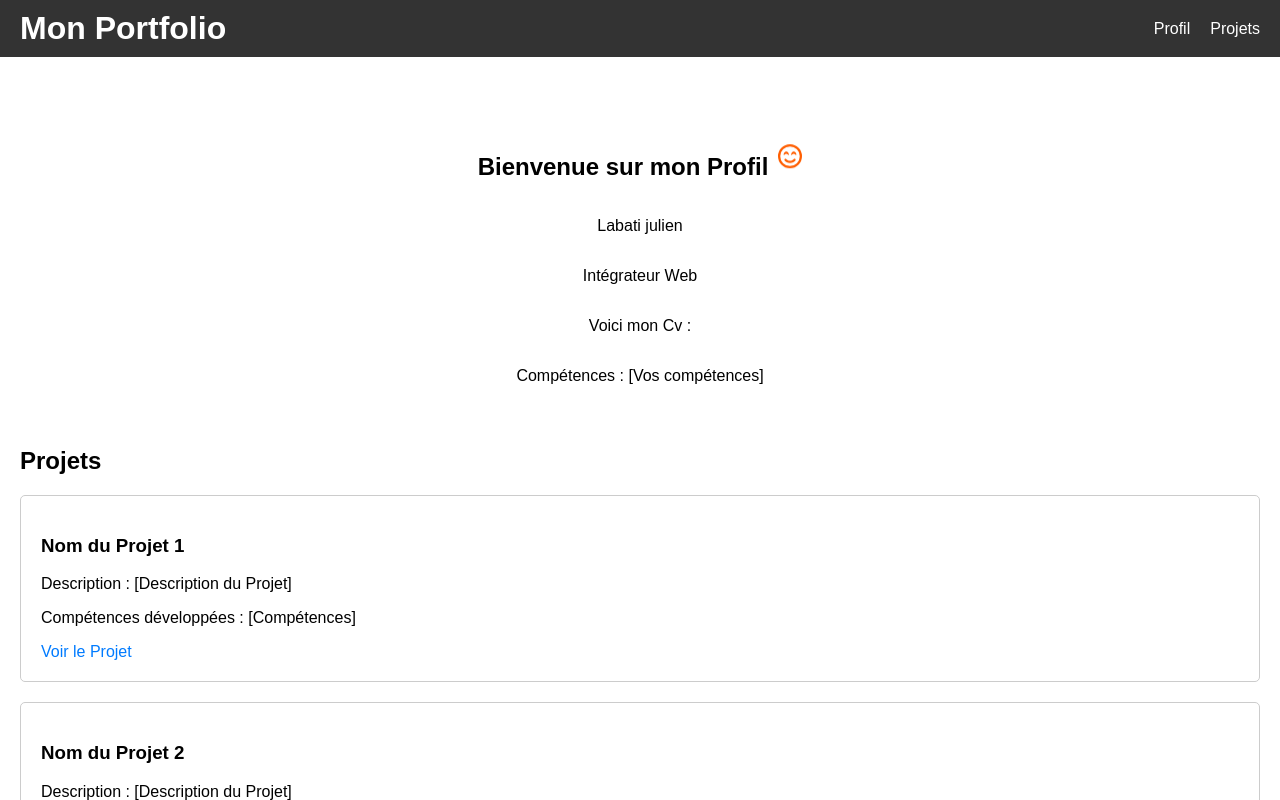
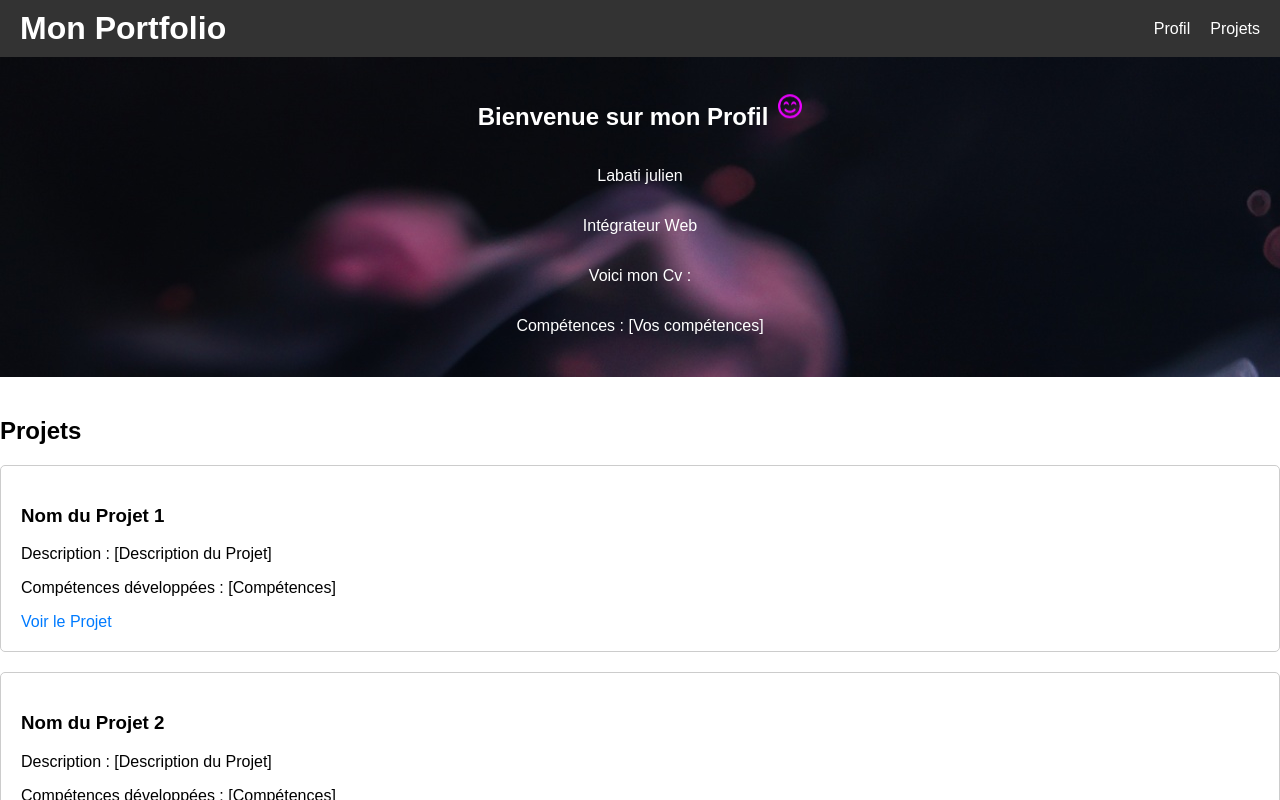
Before and after one commit to LabatiJulien/projet12, a React (Create React App) app in the folder portfolio/: page / in a window 1280 px wide. Shown: the top 800 px of the page. Built offline with nearby package versions, Linux system fonts and the light colour scheme.

Commit message:
Mise en page Profil

```diff
--- a/portfolio/src/App.css
+++ b/portfolio/src/App.css
@@ -66,10 +66,6 @@ footer {
   bottom: 0;
 }
 
-main {
-  padding: 70px 20px 20px;
-}
-
 .profil,
 .projets {
   margin-bottom: 40px;
@@ -80,11 +76,28 @@ main {
   flex-direction: column;
   justify-content: center;
   align-items: center;
-  height: 35vh;
+  height: 40vh;
+  position: relative;
+  color: white;
 }
 
 .profil h2 {
   margin-bottom: 20px;
+}
+
+.background-image {
+  background-size: cover;
+  background-position: center;
+  position: absolute;
+  top: 0;
+  right: 0;
+  bottom: 0;
+  left: 0;
+  z-index: -1;
+}
+
+.content {
+  z-index: 1;
 }
 
 @keyframes bounce {
@@ -97,7 +110,7 @@ main {
 }
 
 .bounce-icon {
-  color: rgb(255, 94, 0);
+  color: rgb(234, 0, 255);
   animation: bounce 1s infinite alternate;
   margin-left: 10px;
 }
--- a/portfolio/src/components/Profil.js
+++ b/portfolio/src/components/Profil.js
@@ -1,10 +1,13 @@
 import React from 'react';
 import { FontAwesomeIcon } from '@fortawesome/react-fontawesome';
 import { faSmileBeam } from '@fortawesome/free-regular-svg-icons';
+import backgroundImage from '../voluteFuméeViolet.jpeg';
 
 const Profil = () => {
     return (
-        <div id="profil" className="profil">
+        <div id="profil" className="profil" style={{ backgroundImage: `url(${backgroundImage})` }}>
+             <div className="background-image"></div>
+            <div className="content"></div>
             <h2>
                 Bienvenue sur mon Profil
                 <FontAwesomeIcon icon={faSmileBeam} className="fa-regular bounce-icon" />
```
Also changed, not shown: portfolio/src/voluteFuméeViolet.jpeg (renamed from portfolio/public/Volute fumée violet.jpeg).
